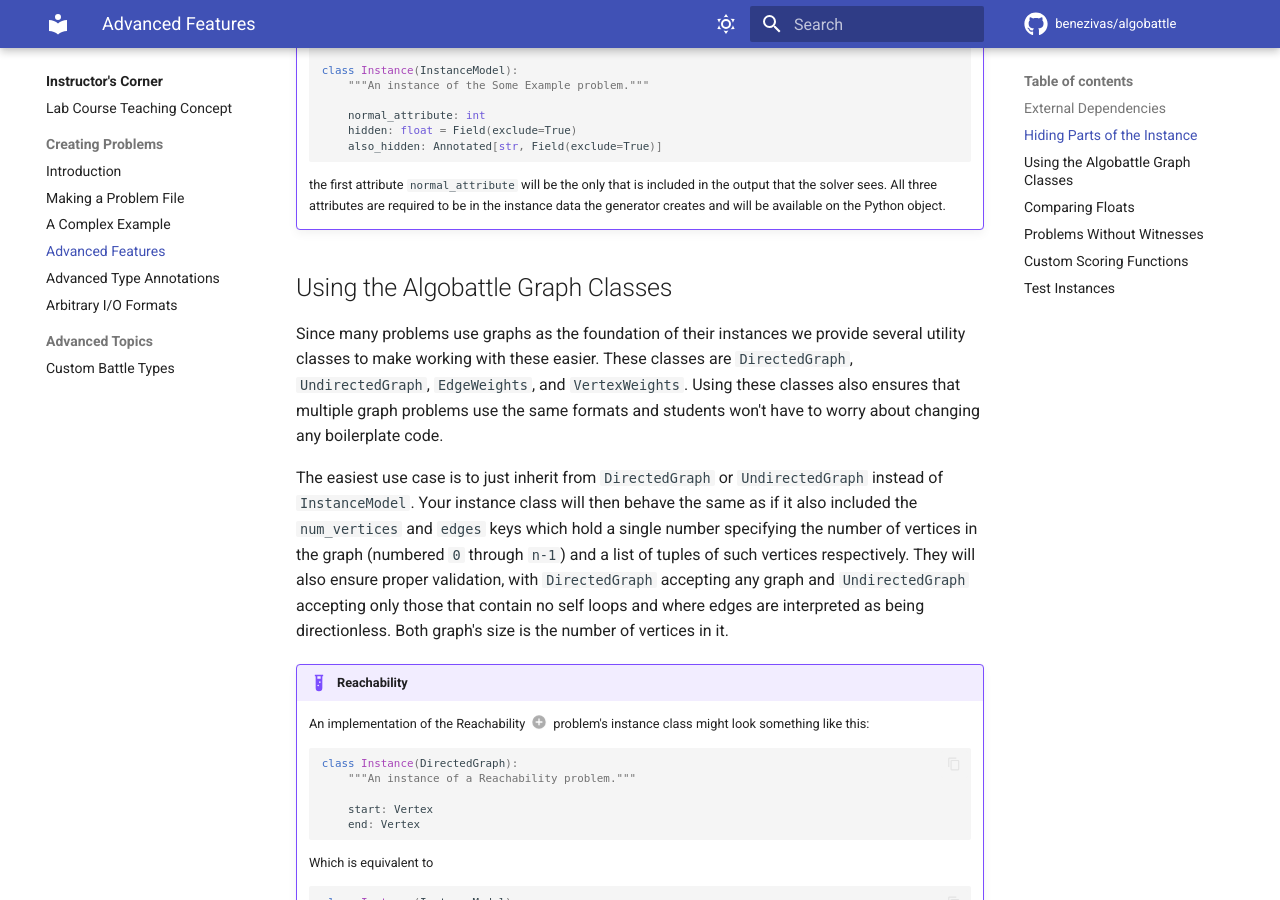
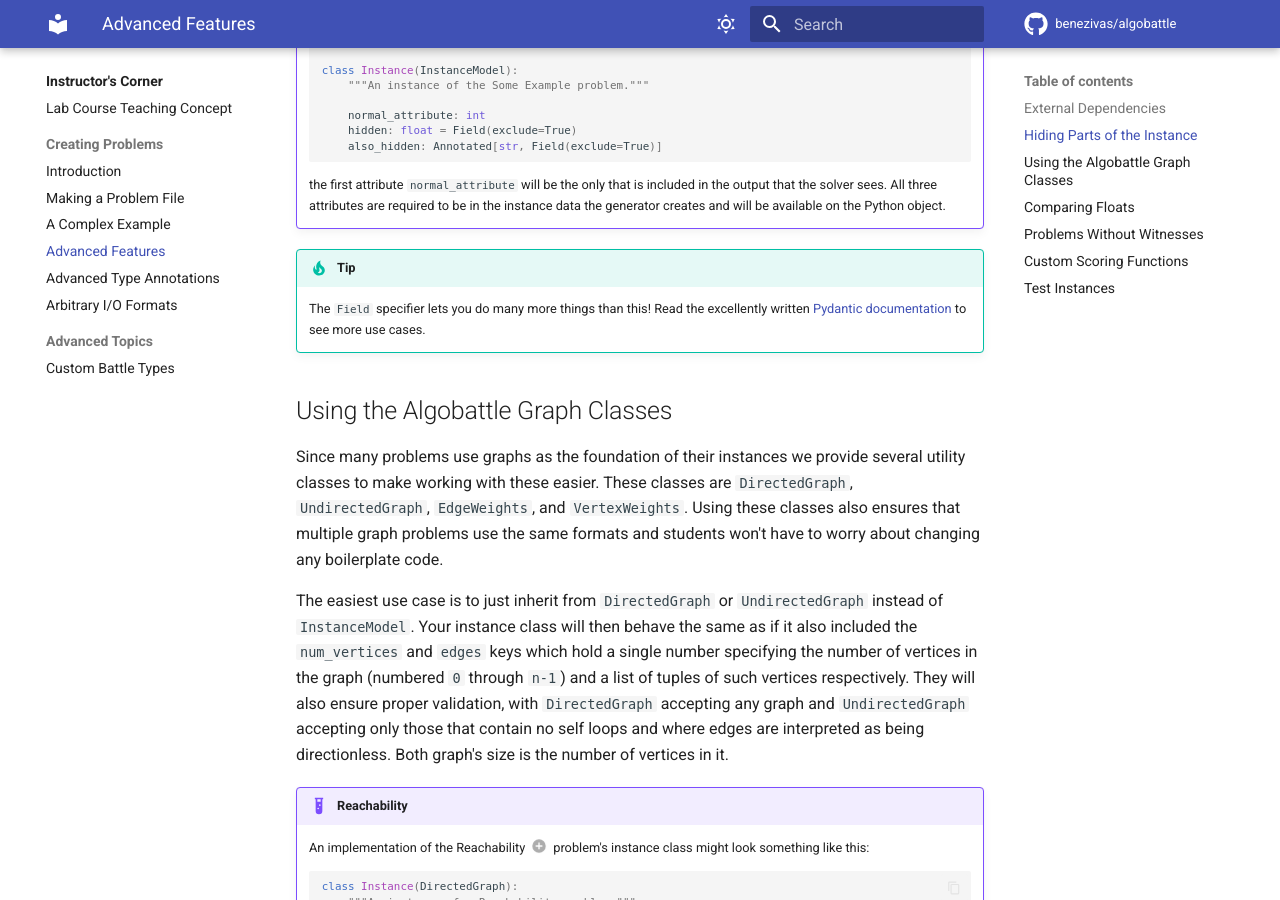
Before and after one commit to Benezivas/algobattle, an MkDocs documentation site: the page built from docs/instructor/problem/advanced.md, in a window 1280 px wide and 900 px high, scrolled down 1193 px. Built offline with MkDocs 1.6.1 and Material for MkDocs 9.7.7, drawn with Linux system fonts in a browser that asks for light colours; some web fonts are replaced; comment, search, counter and statistics services are not loaded.

Commit message:
use consistent admonition formatting

````diff
--- a/docs/instructor/problem/advanced.md
+++ b/docs/instructor/problem/advanced.md
@@ -37,21 +37,27 @@ properties of specific fields. One of these settings is the `exclude` key, which
 when serializing the object into json. It will still be parsed and validated normally when reading json data and
 creating the Python object. We can use it either as the default value of the attribute, or as `Annotated[...]` metadata.
 
-/// example
-In this class
-```py
-from pydantic import Field
+!!! example
+    In this class
 
-class Instance(InstanceModel):
-    """An instance of the Some Example problem."""
+    ```py
+    from pydantic import Field
 
-    normal_attribute: int
-    hidden: float = Field(exclude=True)
-    also_hidden: Annotated[str, Field(exclude=True)]
-```
-the first attribute `normal_attribute` will be the only that is included in the output that the solver sees. All three
-attributes are required to be in the instance data the generator creates and will be available on the Python object.
-///
+    class Instance(InstanceModel):
+        """An instance of the Some Example problem."""
+
+        normal_attribute: int
+        hidden: float = Field(exclude=True)
+        also_hidden: Annotated[str, Field(exclude=True)]
+    ```
+
+    the first attribute `normal_attribute` will be the only that is included in the output that the solver sees. All three
+    attributes are required to be in the instance data the generator creates and will be available on the Python object.
+
+
+!!! tip
+    The `Field` specifier lets you do many more things than this! Read the excellently written
+    [Pydantic documentation](https://docs.pydantic.dev/latest/concepts/fields) to see more use cases.
 
 ## Using the Algobattle Graph Classes
 
@@ -67,40 +73,39 @@ vertices respectively. They will also ensure proper validation, with `DirectedGr
 `UndirectedGraph` accepting only those that contain no self loops and where edges are interpreted as being
 directionless. Both graph's size is the number of vertices in it.
 
-///example | Reachability
-An implementation of the Reachability (1) problem's instance class might look
-something like this:
-{.annotate}
+!!! example "Reachability"
+    An implementation of the Reachability (1) problem's instance class might look
+    something like this:
+    {.annotate}
 
-1. Given a graph and two vertices in it, is there a path between them?
+    1. Given a graph and two vertices in it, is there a path between them?
 
-```py
-class Instance(DirectedGraph):
-    """An instance of a Reachability problem."""
+    ```py
+    class Instance(DirectedGraph):
+        """An instance of a Reachability problem."""
 
-    start: Vertex
-    end: Vertex
-```
+        start: Vertex
+        end: Vertex
+    ```
 
-Which is equivalent to
+    Which is equivalent to
 
-```py
-class Instance(InstanceModel):
-    """An instance of a Reachability problem."""
+    ```py
+    class Instance(InstanceModel):
+        """An instance of a Reachability problem."""
 
-    num_vertices: u64
-    edges: Annotated[list[tuple[SizeIndex, SizeIndex]], UniqueItems]
+        num_vertices: u64
+        edges: Annotated[list[tuple[SizeIndex, SizeIndex]], UniqueItems]
 
-    start: Vertex
-    end: Vertex
+        start: Vertex
+        end: Vertex
 
-    @property
-    def size(self) -> int:
-        """A graph's size is the number of vertices in it."""
-        return self.num_vertices
+        @property
+        def size(self) -> int:
+            """A graph's size is the number of vertices in it."""
+            return self.num_vertices
 
-```
-///
+    ```
 
 !!! tip "Associated Annotation Types"
     As you can see in the example above, we also provide several types that are useful in type annotations of graph
@@ -111,28 +116,27 @@ If you want the problem instance to also contain additional information associat
 you can use the `VertexWeights` and `EdgeWeights` mix ins. These are added as an additional parent class and must be
 indexed with the type of the weights you want to use.
 
-///example | Labelled Vertices and Weighted Edges
-Say your problem wants to label each vertex with the name of a city and each edge with the distance it represents. This
-would be done like this:
+!!! example "Labelled Vertices and Weighted Edges"
+    Say your problem wants to label each vertex with the name of a city and each edge with the distance it represents. This
+    would be done like this:
 
-```py
-class Instance(DirectedGraph, VertexWeights[str], EdgeWeights[float]):
+    ```py
+    class Instance(DirectedGraph, VertexWeights[str], EdgeWeights[float]):
 
-    ...
-```
+        ...
+    ```
 
-Both are encoded as lists of the weights where the nth entry corresponds to the weight of the nth vertex or edge.
-I.e. the above is equivalent to
+    Both are encoded as lists of the weights where the nth entry corresponds to the weight of the nth vertex or edge.
+    I.e. the above is equivalent to
 
-```py
-class Instance(DirectedGraph):
+    ```py
+    class Instance(DirectedGraph):
 
-    vertex_weights: Annotated[list[str], SizeLen]
-    edge_weights: Annotated[list[float], EdgeLen]
+        vertex_weights: Annotated[list[str], SizeLen]
+        edge_weights: Annotated[list[float], EdgeLen]
 
-    ...
-```
-///
+        ...
+    ```
 
 ## Comparing Floats
 
````
Also changed, not shown: docs/instructor/problem/problem_file.md (+4 -3 lines).
